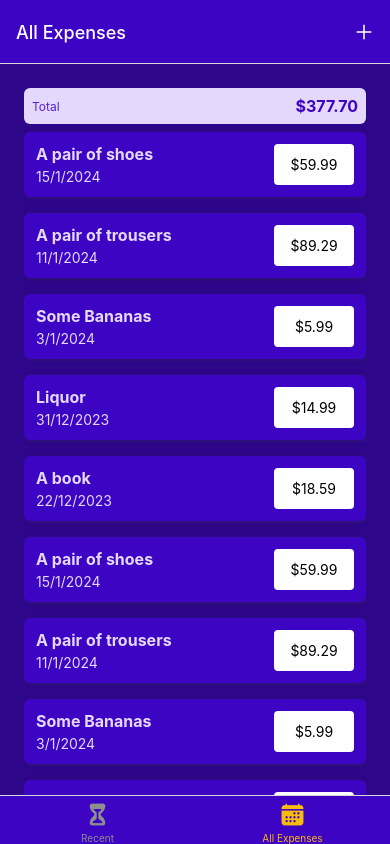
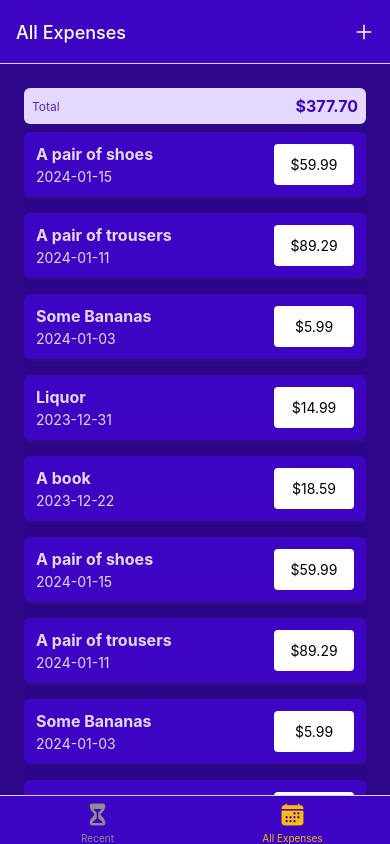
Before and after one commit to Will-Watson/RN-Expense-Tracker, a React Native app: screen /AllExpenses in a window 390 px wide. Built offline with nearby package versions, Linux system fonts and the light colour scheme.

Commit message:
feat: getFormattedDate util function modified for uniformity. initial data if available passed into component for viewing with updating

```diff
--- a/components/ManageExpense/ExpenseForm.js
+++ b/components/ManageExpense/ExpenseForm.js
@@ -3,11 +3,18 @@ import { View, Text, StyleSheet } from 'react-native';
 import Input from './Input';
 import Button from '../UI/Button';
 
-const ExpenseForm = ({submitButtonLabel, onCancel, onSubmit}) => {
+import { getFormattedDate } from '../../util/date';
+
+const ExpenseForm = ({
+  submitButtonLabel,
+  onCancel,
+  onSubmit,
+  defaultValues,
+}) => {
   const [inputValues, setInputValues] = useState({
-    amount: '',
-    date: '',
-    description: '',
+    amount: defaultValues ? defaultValues.amount.toString() : '',
+    date: defaultValues ? getFormattedDate(defaultValues.date) : '',
+    description: defaultValues ? defaultValues.description : '',
   });
 
   const inputChangedHandler = (inputIdentifier, enteredValue) => {
@@ -24,7 +31,7 @@ const ExpenseForm = ({submitButtonLabel, onCancel, onSubmit}) => {
       amount: +inputValues.amount,
       date: new Date(inputValues.date),
       description: inputValues.description,
-    }
+    };
 
     onSubmit(expenseData);
   };
--- a/screens/ManageExpense.js
+++ b/screens/ManageExpense.js
@@ -8,9 +8,12 @@ import { GlobalStyles } from '../constants/styles';
 import { ExpensesContext } from '../store/expenses-context';
 
 const ManageExpense = ({ route, navigation }) => {
+  const expensesContext = useContext(ExpensesContext);
+
   const editedExpenseId = route.params?.expenseId;
   const isEditing = !!editedExpenseId;
-  const expensesContext = useContext(ExpensesContext);
+
+  const selectedExpense = expensesContext.expenses.find(expense => expense.id === editedExpenseId);
 
   useLayoutEffect(() => {
     navigation.setOptions({
@@ -42,6 +45,7 @@ const ManageExpense = ({ route, navigation }) => {
         submitButtonLabel={isEditing ? 'Update' : 'Add'}
         onSubmit={confirmHandler}
         onCancel={cancelHandler}
+        defaultValues={selectedExpense}
       />
       {isEditing && (
         <View style={styles.deleteContainer}>
--- a/util/date.js
+++ b/util/date.js
@@ -1,5 +1,5 @@
 export const getFormattedDate = (date) => {
-  return `${date.getDate()}/${date.getMonth() + 1}/${date.getFullYear()}`;
+  return date.toISOString().slice(0, 10);
 };
 
 export const getDateMinusDays = (date, days) => {
```
